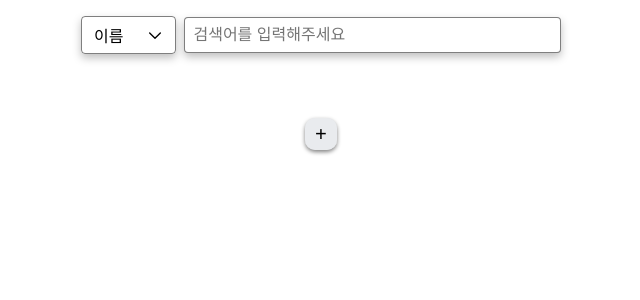
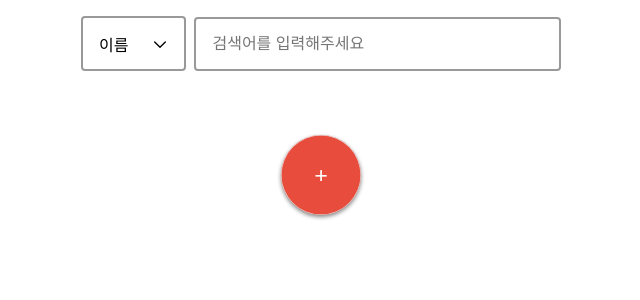
Before and after one commit to Pre-Onboarding-FE-Team07/wanted-codestates-project-7-8, a React (Create React App) app: page / in a window 1280 px wide. Shown: the top 300 px of the page, without its empty margins (319-959 px from the left). Built offline with nearby package versions, Linux system fonts and the light colour scheme.

Commit message:
Fix: UI 꾸미기 & 로컬 스토리지 마지막 부분 삭제까지 (#39)
* Fix: UI 꾸미기 & 로컬 스토리지 마지막 부분 삭제까지

* Chore: 초기화 값 수정

Co-authored-by: HyoEun Ye <50618754+ye-yo@users.noreply.github.com>

```diff
--- a/src/components/Card.jsx
+++ b/src/components/Card.jsx
@@ -24,18 +24,19 @@ const Card = ({ cardData, onClickEvent }) => {
 const Container = styled.div`
   width: 90%;
   padding: 20px 24px;
-  background-color: white;
-  box-shadow: 0 2px 4px 0 grey, 0 0 0 0.5px #e9ebee inset;
+  border: 2px solid #999;
   border-radius: 10px;
 
   &:hover {
-    box-shadow: 0 2px 4px 0 skyblue, 0 0 0 0.5px #e9ebee inset, 0 0 0 0.5px #e9ebee inset;
+    cursor: pointer;
+    box-shadow: 0 2px 4px 0 #acabab, 0 0 0 0.5px #e9ebee inset, 0 0 0 0.5px #e9ebee inset;
   }
 
   & div:nth-of-type(1) {
     font-family: sans-serif;
     font-size: 1.2rem;
-    font-weight: bold;
+    font-weight: 700;
+    color: #3fc176;
   }
 
   & div:nth-of-type(2) {
@@ -48,7 +49,7 @@ const Container = styled.div`
     margin-top: 0.1rem;
     font-family: sans-serif;
     font-size: 0.9rem;
-    color: #3fc176;
+    color: #e74c3c;
   }
 `;
 
--- a/src/components/DropDown.jsx
+++ b/src/components/DropDown.jsx
@@ -43,12 +43,11 @@ const Dropdown = styled.div`
   white-space: nowrap;
   vertical-align: middle;
   user-select: none;
-  border: 1px solid rgba(0, 0, 0, 0.5);
-  padding: 0.375rem 0.75rem;
+  border: 2px solid #999999;
+  padding: 0.85rem 1rem;
   font-size: 1rem;
   border-radius: 0.25rem;
   align-items: center;
-  box-shadow: 0 0.25rem 0.5rem rgba(0, 0, 0, 0.25);
   cursor: pointer;
 
   & svg {
@@ -56,7 +55,7 @@ const Dropdown = styled.div`
   }
 
   &:hover {
-    border: 1px solid rgba(0, 0, 0, 0.75);
+    border: 2px solid #000;
   }
 `;
 
@@ -74,7 +73,7 @@ const DownBtn = () => {
     >
       <path
         fill="none"
-        stroke="#000000"
+        stroke="#000"
         strokeLinecap="round"
         strokeLinejoin="round"
         strokeWidth="2"
@@ -90,20 +89,20 @@ const DropListContainer = styled.div`
   flex-direction: column;
   left: ${({ pos }) => pos.offsetLeft}px;
   top: ${({ pos }) => pos.offsetTop + pos.offsetHeight + 10}px;
+  border: 1px solid #c4c4c4;
+  border-radius: 0.25rem;
+  width: ${({ pos }) => pos.offsetWidth}px;
   background-color: #fff;
-  border: 1px solid rgba(0, 0, 0, 0.5);
-  border-radius: 0.25rem;
-  box-shadow: 0 0.25rem 0.5rem rgba(0, 0, 0, 0.25);
-  width: ${({ pos }) => pos.offsetWidth}px;
 
   & div {
-    text-align: center;
     padding: 0.5rem;
-    border-bottom: 1px solid rgba(0, 0, 0, 0.5);
+    padding-left: 1em;
+    border-bottom: 2px solid #c4c4c4;
     cursor: pointer;
 
     &:hover {
-      background-color: #f5f5f5;
+      background-color: #999999;
+      color: #fff;
     }
   }
 `;
--- a/src/components/Modal.jsx
+++ b/src/components/Modal.jsx
@@ -14,12 +14,13 @@ const msgList = {
 
 const Modal = ({ type, cardData }) => {
   const [toastStatus, setToastStatus] = useState(false);
-  const [toastMsg, setToastMsg] = useState('');
+  const [toastMsg, setToastMsg] = useState();
   const [isOpen, setOpen] = useState(false);
   const [memo, setMemo] = useState(cardData.memo || '');
   const [userList, setUserList] = useRecoilState(userStoredList);
 
   const handleToast = (select) => {
+    console.log('select', select);
     if (!toastStatus) {
       setToastStatus(true);
       setToastMsg(msgList[select]);
--- a/src/components/SearchBar.jsx
+++ b/src/components/SearchBar.jsx
@@ -37,11 +37,10 @@ const FlexContainer = styled.div`
 const InputText = styled.input`
   margin-left: 0.5rem;
   flex-grow: 1;
-  border: 1px solid rgba(0, 0, 0, 0.5);
+  border: 2px solid #999999;
   border-radius: 0.25rem;
-  padding: 0.5rem;
+  padding: 1rem;
   font-size: 1rem;
-  box-shadow: 0 0.25rem 0.5rem rgba(0, 0, 0, 0.25);
 `;
 
 export default SearchBar;
--- a/src/components/Toast.jsx
+++ b/src/components/Toast.jsx
@@ -25,9 +25,10 @@ const ToastPop = styled.div`
   z-index: 999;
   color: black;
   text-align: center;
-  padding: 1rem;
-  font-size: 13px;
-  background-color: #fdfd38;
+  padding: 1rem 2rem;
+  font-size: 15px;
+  font-weight: 600;
+  background-color: #fff968;
   -webkit-animation: ${css`
     ${fadein} 0.5s, ${fadeout} 0.5s 2.5s
   `};
--- a/src/pages/Main.jsx
+++ b/src/pages/Main.jsx
@@ -49,22 +49,23 @@ const Main = () => {
         keyExtractor={(item) => item.fcNo.toString()}
         renderItem={(data) => <Card cardData={data} onClickEvent={onCardClick} />}
       />
+      {cardData && <Modal type="edit" cardData={cardData} />}
       <PlusButton onClick={onAddClick}>+</PlusButton>
-      {cardData && <Modal type="edit" cardData={cardData} />}
     </Container>
   );
 };
 
 const PlusButton = styled.div`
   margin: 0 auto 3rem auto;
-  width: 2rem;
-  height: 2rem;
-  border-radius: 10px;
-  background-color: #e9ebee;
+  width: 5rem;
+  height: 5rem;
+  border-radius: 50%;
+  background-color: #e74c3c;
+  color: #fff;
   box-shadow: 0 2px 4px 0 grey, 0 0 0 0.5px #e9ebee inset;
   cursor: pointer;
   font-weight: bold;
-  font-size: 1.3rem;
+  font-size: 1.5rem;
 
   display: flex;
   justify-content: center;
@@ -72,7 +73,7 @@ const PlusButton = styled.div`
   user-select: none;
 
   &:hover {
-    background-color: lightgray;
+    background-color: #c73929;
   }
 `;
 
--- a/src/pages/PageList.jsx
+++ b/src/pages/PageList.jsx
@@ -9,9 +9,17 @@ import Modal from '../components/Modal';
 import { getDataFromApi } from '../utilities/api';
 
 const GoHomeButton = styled.button`
-  background-color: transparent;
+  /* background-color: transparent; */
   border: none;
   cursor: pointer;
+  font-weight: bold;
+  font-size: 1.5rem;
+  border-radius: 50%;
+  background-color: #e74c3c;
+  color: #fff;
+  width: 5rem;
+  height: 5rem;
+  position: absolute;
 `;
 
 const Container = styled.div`
--- a/src/utilities/localStorage.js
+++ b/src/utilities/localStorage.js
@@ -7,6 +7,7 @@ export const localStorageEffect =
     }
 
     onSet((newValue, _, isReset) => {
-      isReset ? localStorage.removeItem(key) : localStorage.setItem(key, JSON.stringify(newValue));
+      const confirm = newValue.length === 0;
+      confirm ? localStorage.removeItem(key) : localStorage.setItem(key, JSON.stringify(newValue));
     });
   };
```
